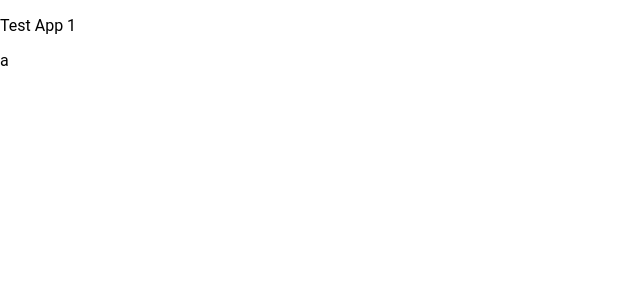
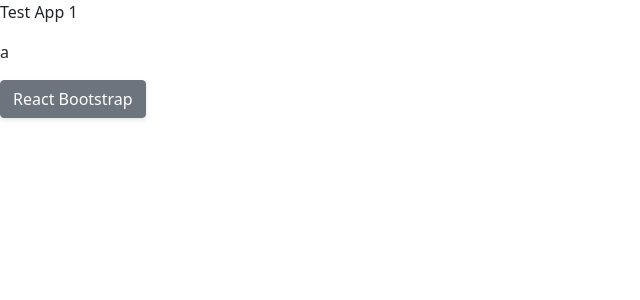
Before and after one commit to fyhao/netlify-react-covid19, a React (Create React App) app: page / in a window 1280 px wide. Shown: the top 300 px of the page, without its empty margins (0-640 px from the left). Built offline with nearby package versions, Linux system fonts and the light colour scheme; no server answers.

Commit message:
Reactstrap

```diff
--- a/src/App.js
+++ b/src/App.js
@@ -2,7 +2,8 @@
 import analytics from './utils/analytics'
 import api from './utils/api'
 import './App.css'
-
+import 'bootstrap/dist/css/bootstrap.min.css';
+import { Button } from 'reactstrap';
 export default class App extends Component {
   state = {
     todos: {},
@@ -23,6 +24,7 @@
       <div className='app'>
 		<p>Test App 1</p>
 		<p>{this.state.todos.date}</p>
+		<Button>React Bootstrap</Button>
       </div>
     )
   }
--- /dev/null
+++ b/src/EventManager.js
@@ -0,0 +1,5 @@
+import EventEmitter from 'eventemitter3';
+
+var ee = new EventEmitter();
+
+export default ee;
```
Also changed, not shown: package.json (+5 -3 lines), 1 other file (tests, documents, lock files or other folders).
